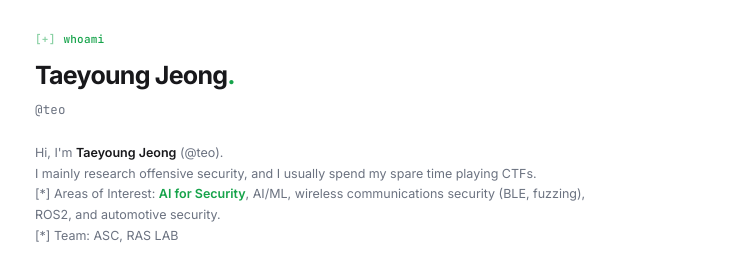
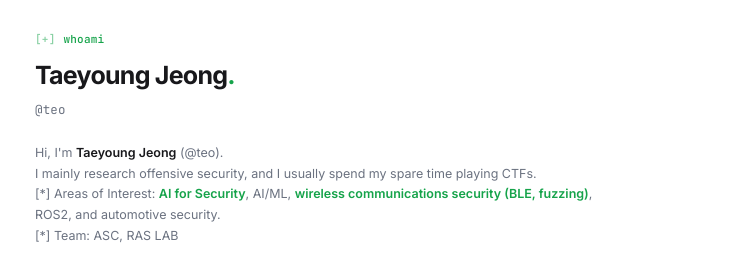
Before and after one commit to ttzero25/ttzero25.github.io, a plain HTML site: page index.html in a window 1280 px wide. Shown: the part 65-329 px from the top of the page, without its empty margins (269-1007 px from the left). Drawn offline with Linux system fonts and the light colour scheme.

Commit message:
Highlight wireless security interests

```diff
--- a/index.html
+++ b/index.html
@@ -285,7 +285,7 @@
     <p class="hero-desc">
       Hi, I'm <strong style="color:var(--text);font-weight:600">Taeyoung Jeong</strong> (@teo).<br>
       I mainly research offensive security, and I usually spend my spare time playing CTFs.<br>
-      [*] Areas of Interest: <span style="color:var(--accent);font-weight:600">AI for Security</span>, AI/ML, wireless communications security (BLE, fuzzing), ROS2, and automotive security.<br>
+      [*] Areas of Interest: <span style="color:var(--accent);font-weight:600">AI for Security</span>, AI/ML, <span style="color:var(--accent);font-weight:600">wireless communications security (BLE, fuzzing)</span>, ROS2, and automotive security.<br>
       [*] Team: ASC, RAS LAB
     </p>
     <div class="cta">
```
